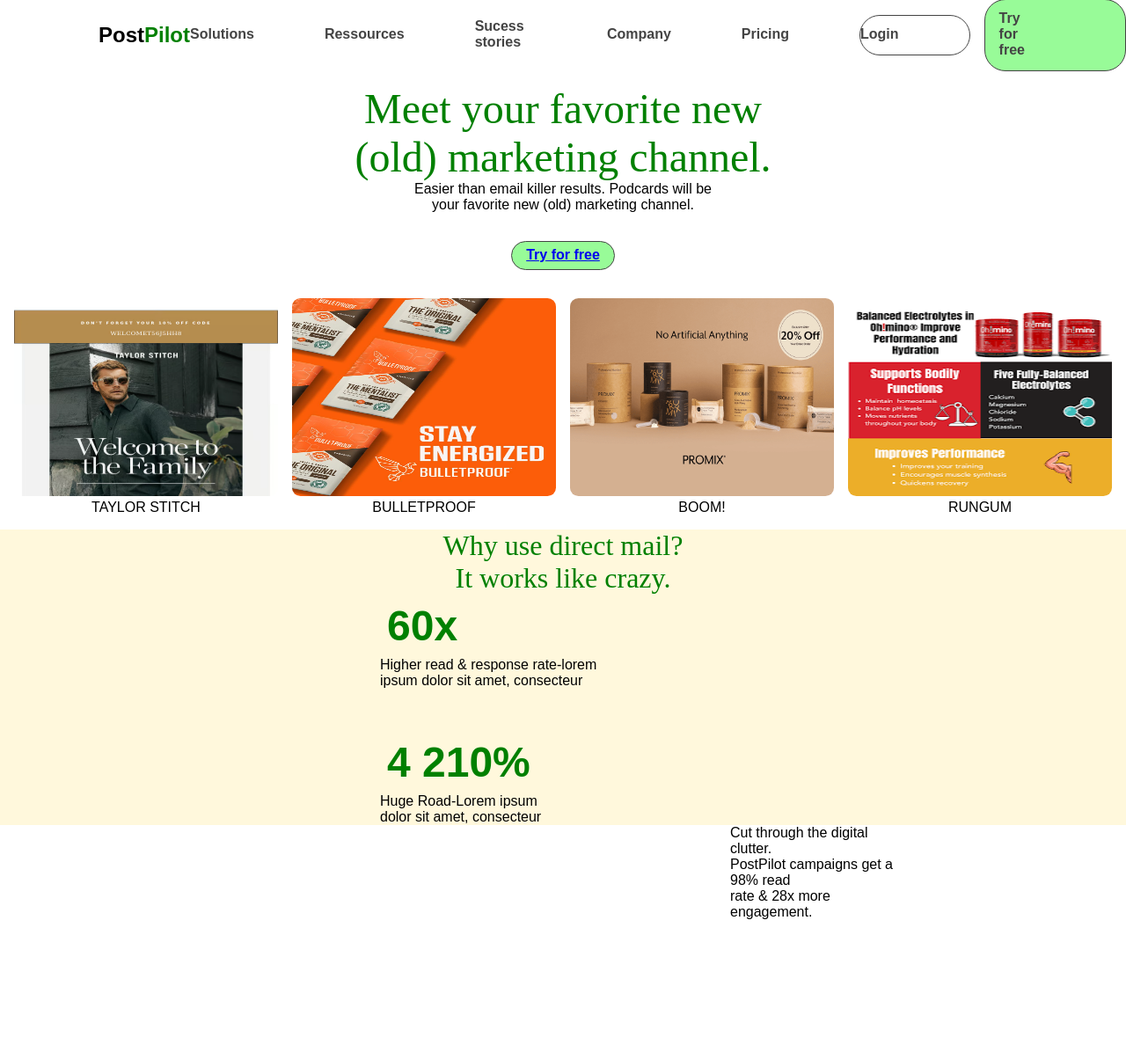
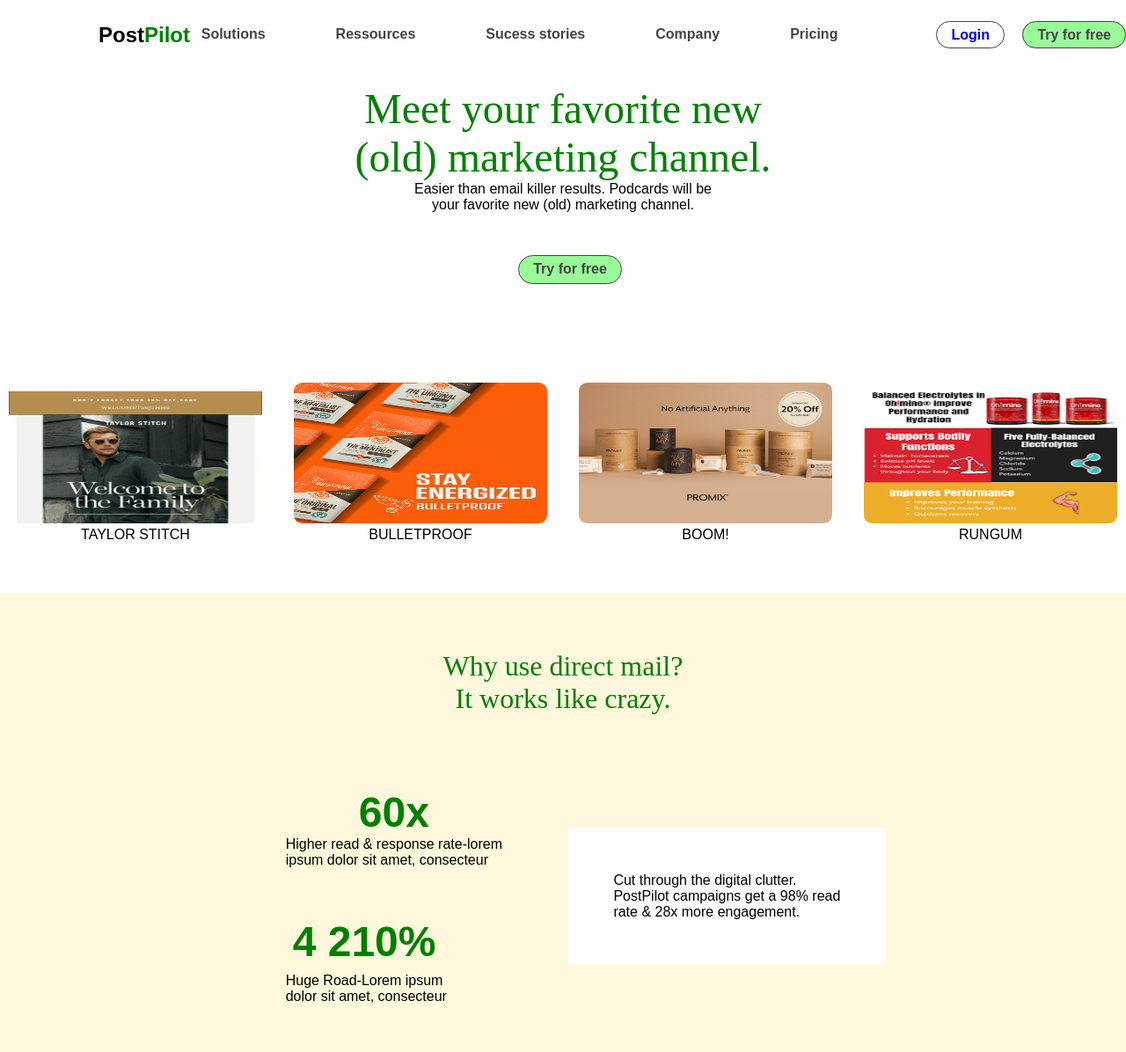
Before and after one commit to SuzyKenne/landingPage, a plain HTML site: page index.html in a window 1280 px wide. Shown: the whole page at 88% size. Before the commit the page ends 1138 px from the top, so only its background shows below. Drawn offline with Linux system fonts and the light colour scheme.

Commit message:
updated version of my landing page

```diff
--- a/index.html
+++ b/index.html
@@ -12,49 +12,50 @@
 <body>
     <nav class="navbar">
         <h1 class="logo">Post<span class="green">Pilot</span></h1>
-        <div>
+        <div class="sub_nav">
             <ul>
                 <li><a href="Solutions"> Solutions</a></li>
                 <li><a href="Ressources"> Ressources</a></li>
                 <li><a href="Sucess stories "> Sucess stories</a></li>
                 <li><a href="Company"> Company</a></li>
                 <li><a href="Pricing"> Pricing</a></li>
-                <li class="login"><a href="Login"> Login</a></li>
-                <li class="Try_for_free_now"><a href="Try for free"> Try for free</a></li>
             </ul>
+            <div>
+                <a href="Login" class="login"> Login</a>
+                <a href="Try for free" class="Try_for_free_now"> Try for free</a>
+            </div>
         </div>
     </nav>
 
     <header>
         <div>
             <div class="header_text_container">
-                <p class="header_text1">Meet your favorite new</p>
-                <p class="header_text2">(old) marketing channel.</p>
+                <p class="header_text">Meet your favorite new</p>
+                <p class="header_text">(old) marketing channel.</p>
                 <p class="header_text3">Easier than email killer results. Podcards will be</p>
                 <p class="header_text4">your favorite new (old) marketing channel.</p>
             </div>
         </div>
-        <li class="Try_for_free_now2"><a href="Try for free"> Try for free</a></li>
+        <a href="Try for free" class="Try_for_free_now2"> Try for free</a>
     </header>
-    </div>
 
     <section class="pictures" id="stakeholders">
         <div class="stakeholders">
             <div class="images">
-                <div class="image_1">
-                    <img src="assets/email600.avif" alt="TAYLOR STITCH" width="300px" height="225px">
+                <div class="image">
+                    <img src="assets/email600.avif" alt="TAYLOR STITCH">
                     <p class="">TAYLOR STITCH</p>
                 </div>
-                <div class="image_2">
-                    <img src="assets/image2.jpg" alt="BULLETPROOF" width="300px" height="225px">
+                <div class="image">
+                    <img src="assets/image2.jpg" alt="BULLETPROOF">
                     <p class="bulletproof">BULLETPROOF</p>
                 </div>
-                <div class="image_3>">
-                    <img src="assets/image1.png" alt="BOOM" width="300px" height="225px">
+                <div class="image">
+                    <img src="assets/image1.png" alt="BOOM">
                     <P class="boom">BOOM!</P>
                 </div>
-                <div class="image_4">
-                    <img src="assets/image3.png" alt="RUNGUM" width="300px" height="225px">
+                <div class="image">
+                    <img src="assets/image3.png" alt="RUNGUM">
                     <P class="RUNGUM">RUNGUM</P>
                 </div>
             </div>
@@ -67,13 +68,16 @@
             <p>It works like crazy.</p>
         </div>
         <div class="Higher">
+            <div class="box">
                 <h1 class="High">60x</h1>
                 <p>Higher read & response rate-lorem</p>
                 <p>ipsum dolor sit amet, consecteur</p>
                 <h2 class="huge">4 210%</h2>
                 <p>Huge Road-Lorem ipsum</p>
                 <p>dolor sit amet, consecteur</p>
-            <div class="cut">
+            </div>
+
+            <div class="cut box">
                 <p>Cut through the digital clutter.</p>
                 <p>PostPilot campaigns get a 98% read</p>
                 <p>rate & 28x more engagement.</p>
--- a/style.css
+++ b/style.css
@@ -8,7 +8,13 @@
     font-family: sans-serif;
 
 }
+a {
+    text-decoration: none;
+}
 
+li {
+    list-style: none;
+}
 .navbar
 {
     display: flex;
@@ -37,6 +43,11 @@
     padding-right: 5rem;
 }
 
+.sub_nav {
+    display: flex;
+    align-items: center;
+    gap: 2rem;
+}
 .green{
     color:green;
 }
@@ -49,7 +60,6 @@
     width: fit-content;
     padding-inline: 1rem;
     padding-block: 0.4rem;
-    scroll-padding-block-end: 1rem;
     cursor: pointer;
     border-radius: 1.5rem;
     font-weight: bold;
@@ -60,23 +70,24 @@
     align-items: center;
 
 }
-.header_text1{
-    text-align: center;
+
+header {
+    display: flex;
+    flex-direction: column;
+    align-items: center;
+}
+
+.header_text{
     font-family: 'Times New Roman', Times, serif;
     font-size: 3rem;
     color:green;
 }
-.header_text2{
-    text-align: center;
-    font-family: 'Times New Roman', Times, serif;
-    font-size: 3rem;
-    color:green;
-}
+
 .login{
     background-color: white;
     width: fit-content;
     padding-block: 0.4rem;
-    scroll-padding-block-end: 1rem;
+    padding-inline: 1rem;
     font-weight: bold;
     border: 0.1rem solid #444;
     border-radius: 1.5rem;
@@ -86,12 +97,7 @@
     text-align: center;
     padding-top: 1rem;
 }
-.header_text3{
-    text-align: center;
-}
-.header_text4{
-    text-align: center;
-}
+
 .Try_for_free_now2{
     background-color:palegreen;
     width: fit-content;
@@ -108,10 +114,6 @@
     align-items: center;
     display: center;
     margin-top: 3rem;
-    text-decoration: none;
-    list-style: none;
-    margin: auto;
-    margin-top: 2rem;
     margin-bottom: 2rem;
 
 }
@@ -121,9 +123,8 @@
 }
 
 .stakeholders{
-    margin: 1rem 1rem;
-    max-width: 11000px;
-    max-height: 10000px;
+    width: 100%;
+    margin-block: 5rem;
 }
 .stakeholders img{
     border-radius: 0.6rem;
@@ -135,13 +136,25 @@
     gap: 1rem;
     text-align: center;
 }
+
+.image {
+    width: 18rem;
+    height: 10rem;
+}
+.image img {
+    width: 100%;
+    height: 100%;
+}
 .stakeholdersimage_3{
     margin-bottom: 2rem;
 }
 .direct_email{
-    max-width: 10000px;
-    max-height: 1000px;
+    width: 100%;
+    padding-block: 4rem;
     background-color:cornsilk;
+    display: flex;
+    flex-direction: column;
+    align-items: center;
 }
 
 .text{
@@ -152,12 +165,17 @@
 
 }
 .Higher{
-    margin-left: 27rem;
+    display: flex;
+    align-items: center;
+    gap: 1.5rem;
+    margin-block-start: 2rem;
+    height: 100%;
+
 }
 .High{
     font-size: 3rem;
     color: green;
-    margin: 0.5rem;
+    text-align: center;
 }
 .huge{
     font-size: 3rem;
@@ -165,12 +183,10 @@
     margin: 0.5rem;
     margin-top: 3.5rem;
 }
+.box{
+    padding: 3.2rem;
+}
 .cut{
-    padding: 20px 20px;
     background-color: white;
-    width: 200px;
-    height: 200px;
-    padding: 0 250px;
-    float: right;
-
+    height: 100%;
 }
```
Lines whose indentation alone changed are shown as unchanged.
